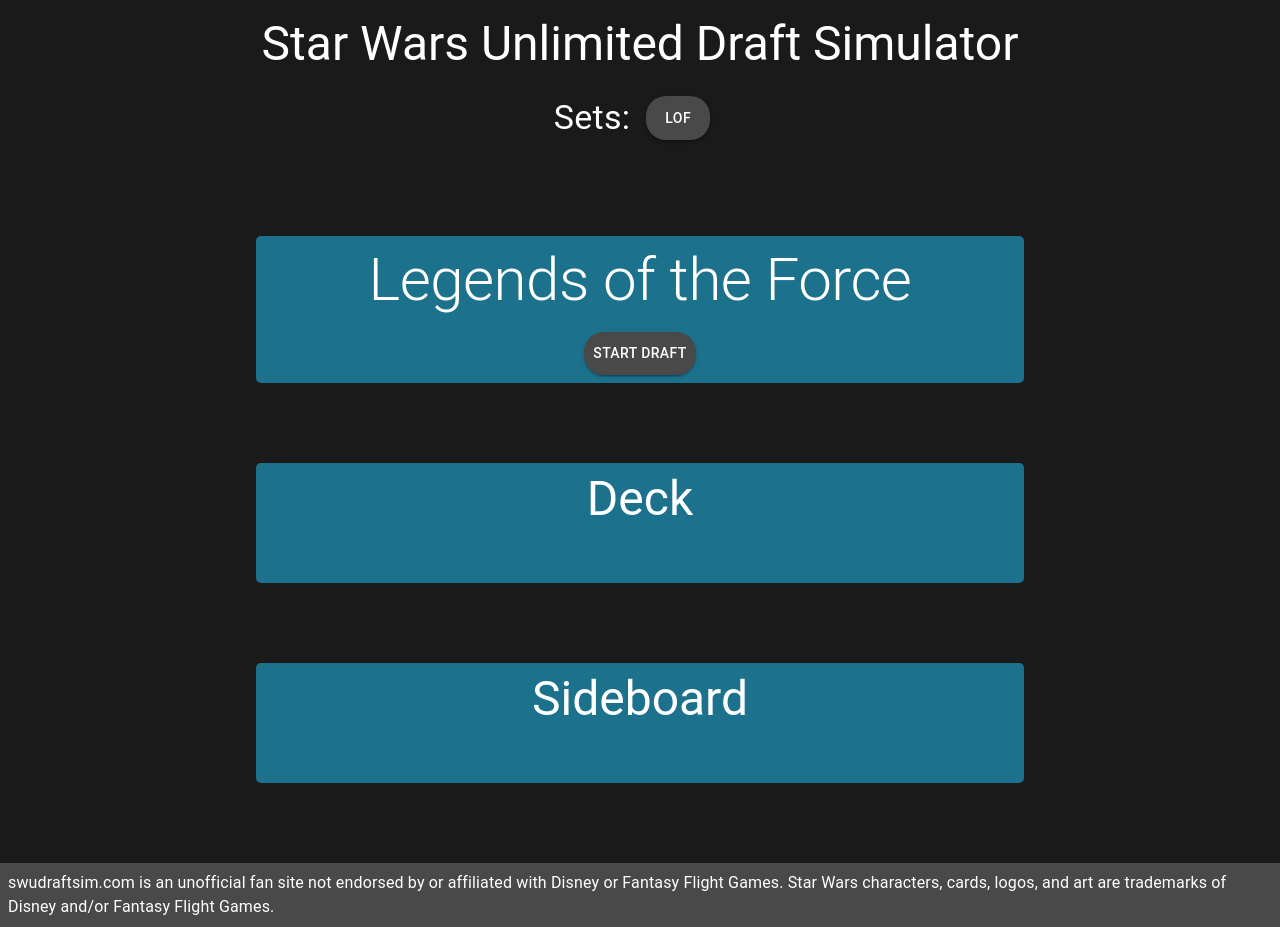
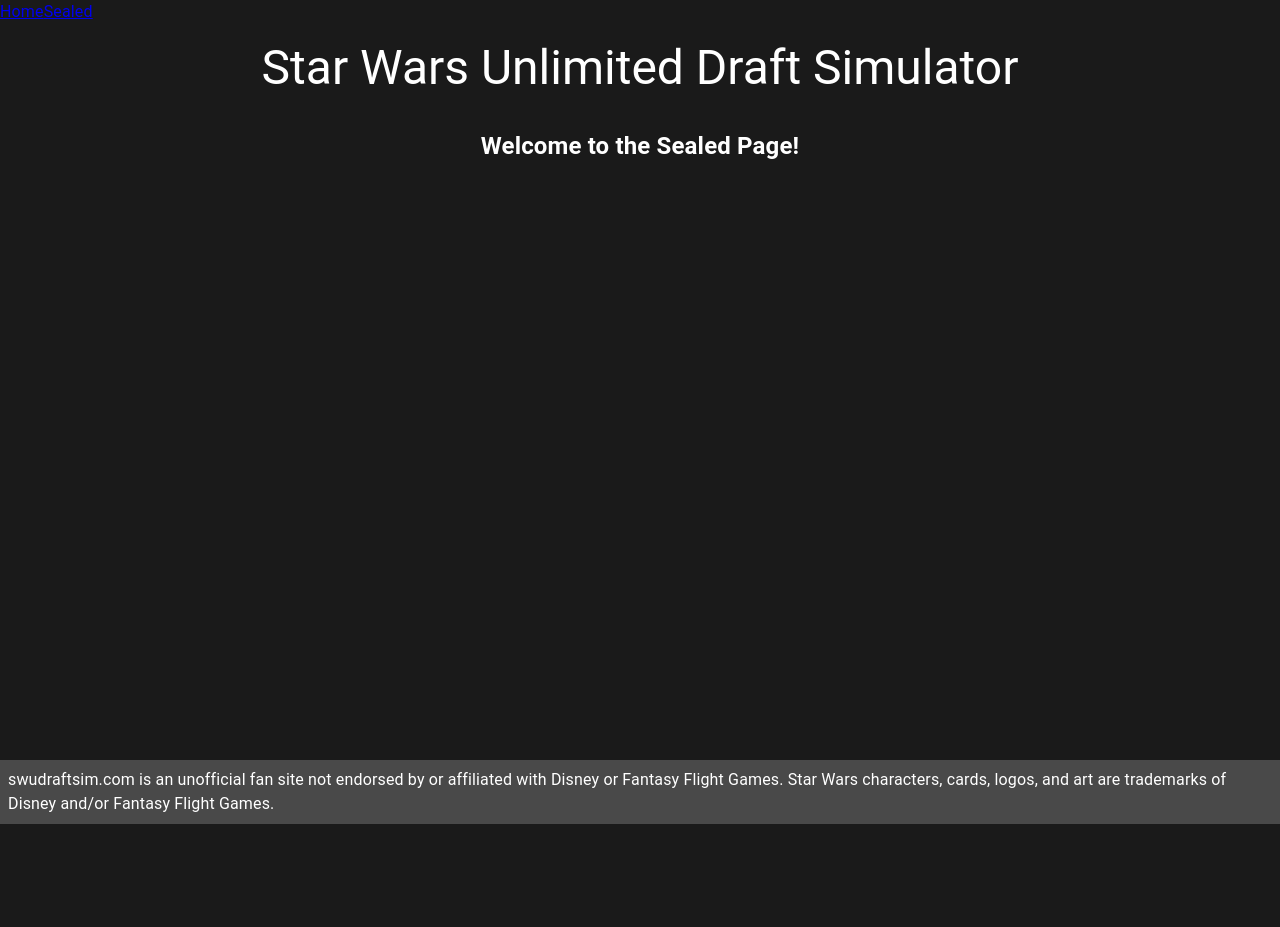
Before and after one commit to Trys2Hard/swu-draft-sim, a React (Vite) app in the folder client/: page /sealed in a window 1280 px wide. After the commit the page ends 824 px from the top, so only its background shows below. Built offline with nearby package versions, Linux system fonts and the light colour scheme.

Commit message:
Add React Router and Navbar

```diff
--- a/client/package.json
+++ b/client/package.json
@@ -17,6 +17,7 @@
     "react": "^19.1.0",
     "react-dom": "^19.1.0",
     "react-ga4": "^2.1.0",
+    "react-router-dom": "^7.8.0",
     "uuid": "^11.1.0"
   },
   "devDependencies": {
--- a/client/src/App.jsx
+++ b/client/src/App.jsx
@@ -1,19 +1,38 @@
 import { CssBaseline, GlobalStyles, Typography, Box } from '@mui/material';
 import Pack from './Pack';
 import Footer from './Footer';
+import SealedPage from './SealedPage';
+import Navbar from './Navbar';
+import { BrowserRouter as Router, Routes, Route } from 'react-router-dom';
 
 function App() {
   return (
-    <Box sx={{ display: 'flex', flexDirection: 'column', minHeight: '100vh' }}>
-      <Box sx={{ flex: '1' }}>
-        <Typography variant='h3' component='h1' sx={{ textAlign: 'center', mt: '1rem', color: 'white' }} >Star Wars Unlimited Draft Simulator</Typography>
-        <CssBaseline />
-        <GlobalStyles styles={{ body: { backgroundColor: 'rgba(26, 26, 26, 1)' } }} />
-        <Pack />
+    <Router>
+      <CssBaseline />
+      <GlobalStyles styles={{ body: { backgroundColor: 'rgba(26, 26, 26, 1)' } }} />
+
+      <Navbar />
+
+      <Box sx={{ display: 'flex', flexDirection: 'column', minHeight: '100vh' }}>
+        <Box sx={{ flex: '1' }}>
+          <Typography
+            variant='h3'
+            component='h1'
+            sx={{ textAlign: 'center', mt: '1rem', color: 'white' }}
+          >
+            Star Wars Unlimited Draft Simulator
+          </Typography>
+
+          <Routes>
+            <Route path="/" element={<Pack />} />
+            <Route path="/sealed" element={<SealedPage />} />
+          </Routes>
+        </Box>
+
+        <Footer />
       </Box>
-      <Footer />
-    </Box>
-  )
+    </Router>
+  );
 }
 
-export default App
+export default App;
--- /dev/null
+++ b/client/src/Navbar.jsx
@@ -0,0 +1,11 @@
+import { Box } from '@mui/material';
+import { Link } from 'react-router-dom';
+
+export default function Navbar() {
+    return (
+        <Box>
+            <Link to='/'>Home</Link>
+            <Link to='/sealed'>Sealed</Link>
+        </Box>
+    );
+}
--- /dev/null
+++ b/client/src/SealedPage.jsx
@@ -0,0 +1,7 @@
+export default function SealedPage() {
+    return (
+        <div style={{ color: 'white', textAlign: 'center', marginTop: '2rem' }}>
+            <h2>Welcome to the Sealed Page!</h2>
+        </div>
+    );
+}
```
Also changed, not shown: 2 other files (tests, documents, lock files or other folders).
